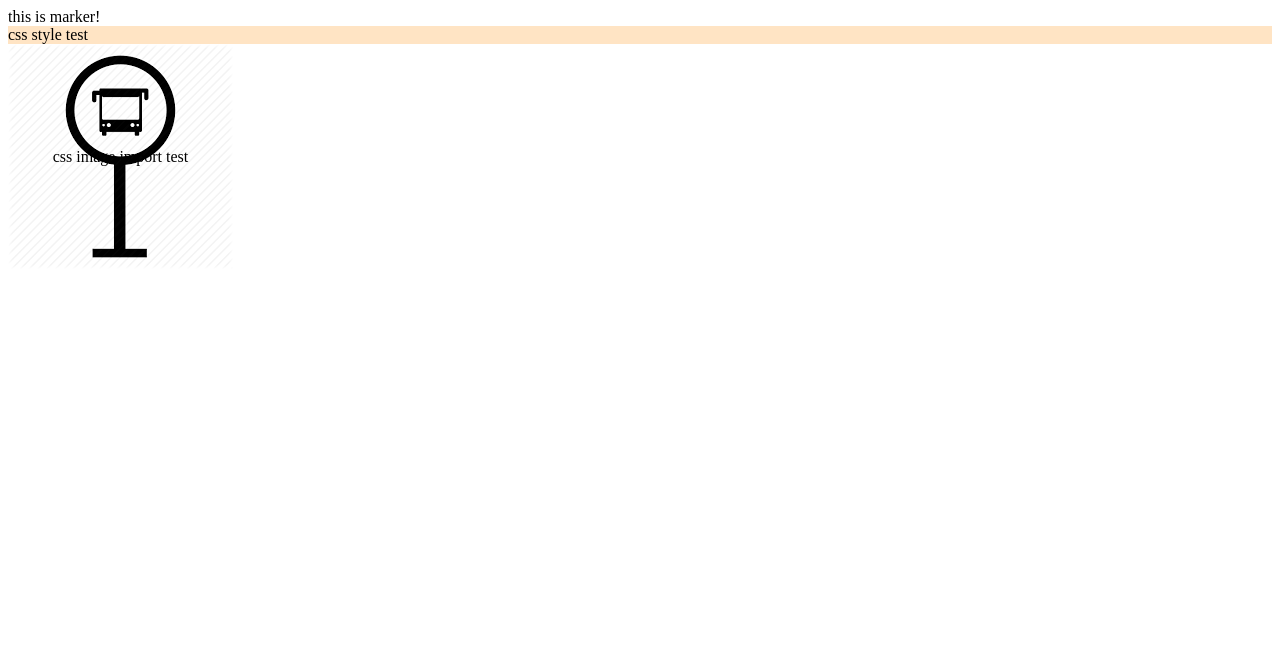
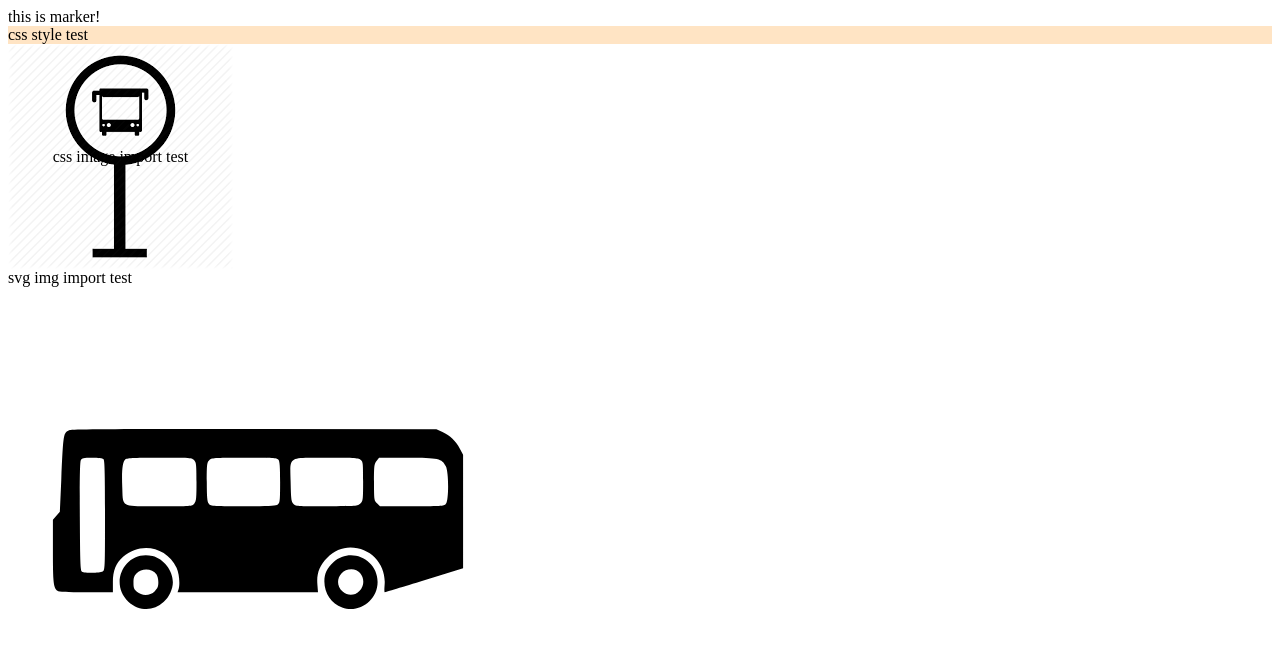
Before and after one commit to whyseesong/b-zip, a React app in the folder b-zip-front/: page / in a window 1280 px wide. Shown: the top 648 px of the page. Built offline with nearby package versions, Linux system fonts and the light colour scheme.

Commit message:
svg 웹팩설정추가, 로딩 테스트

```diff
--- a/b-zip-front/src/components/Marker/Marker.tsx
+++ b/b-zip-front/src/components/Marker/Marker.tsx
@@ -7,6 +7,7 @@
       <div>this is marker!</div>
       <div className="container">css style test</div>
       <div className="img-container">css image import test</div>
+      <div className="svg-container">svg img import test</div>
     </div>
   );
 };
--- a/b-zip-front/src/components/Marker/style.css
+++ b/b-zip-front/src/components/Marker/style.css
@@ -10,5 +10,10 @@
     align-items: center;
     justify-content: center;
 }
+.svg-container {
+    width: 500px;
+    height: 500px;
+    background-image: url("@assets/bus-svg.svg");
+}
 
 /* todo: 저기 빨간줄 신경쓰이는거 처리하기. */
--- a/b-zip-front/webpack.config.js
+++ b/b-zip-front/webpack.config.js
@@ -33,7 +33,7 @@
         use: ['style-loader', 'css-loader'],
       },
       {
-        test: /\.(png|jpe?g)$/,
+        test: /\.(svg|png|jpe?g)$/,
         loader: 'file-loader',
       },
     ],
```
Also changed, not shown: b-zip-front/src/assets/bus-svg.svg (added).
